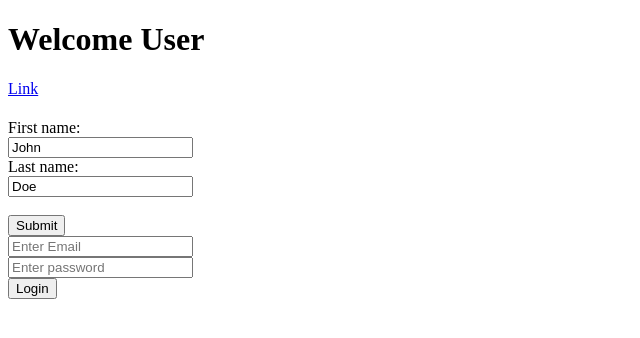
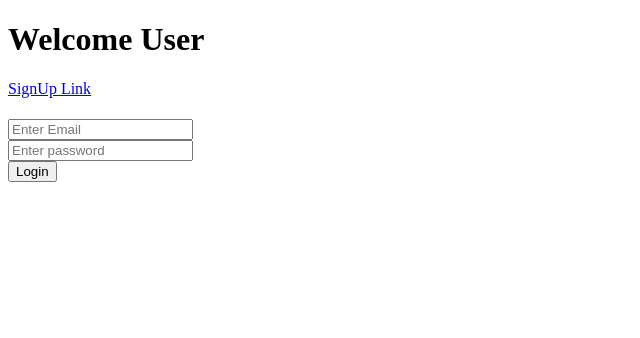
Before and after one commit to Sabari1990/MAD1-PROJECT, a Flask app: page / in a window 1280 px wide. Shown: the top 338 px of the page, without its empty margins (0-640 px from the left). Run offline with Flask 3, Linux system fonts and the light colour scheme.

Commit message:
completed data design

```diff
--- a/main.py
+++ b/main.py
@@ -18,7 +18,7 @@ def home():
         Email = request.form['email']
         Password = request.form['password']
 
-        user = users.query.filter_by(email = user_email).first()
+        user = users.query.filter_by(email = Email).first()
 
         if user:
            if Password == user.password:
@@ -47,7 +47,7 @@ def userSignUp():
        newUser =users(name=Username, email=Email, password=Password,user_type=UserType)
        db.session.add(newUser)
        db.session.commit()
-       return redirect(url_for("Server_dashboard"))
+       return redirect(url_for("home"), message ="New User Created")
     return rt('userSignUp.html')
 
 
--- a/templates/home.html
+++ b/templates/home.html
@@ -7,16 +7,9 @@
 </head>
 <body>
     <h1>Welcome User</h1>
-    <a href="/userSignUp">Link</a>
+    <a href="/userSignUp">SignUp Link</a>
     <h1>{{message}}</h1>
 
-    <form action="/" method = "post">
-        <label for="fname">First name:</label><br>
-        <input type="text" id="fname" name="fname" value="John"><br>
-        <label for="lname">Last name:</label><br>
-        <input type="text" id="lname" name="lname" value="Doe"><br><br>
-        <input type="submit" value="Submit">
-    </form>
 
     <form action="/" method = "post">
         <input type="email", name ="EMAIL" placeholder="Enter Email"><br>
```
Also changed, not shown: templates/userSignUp.html (+4 -4 lines), Database.sqlite3.
